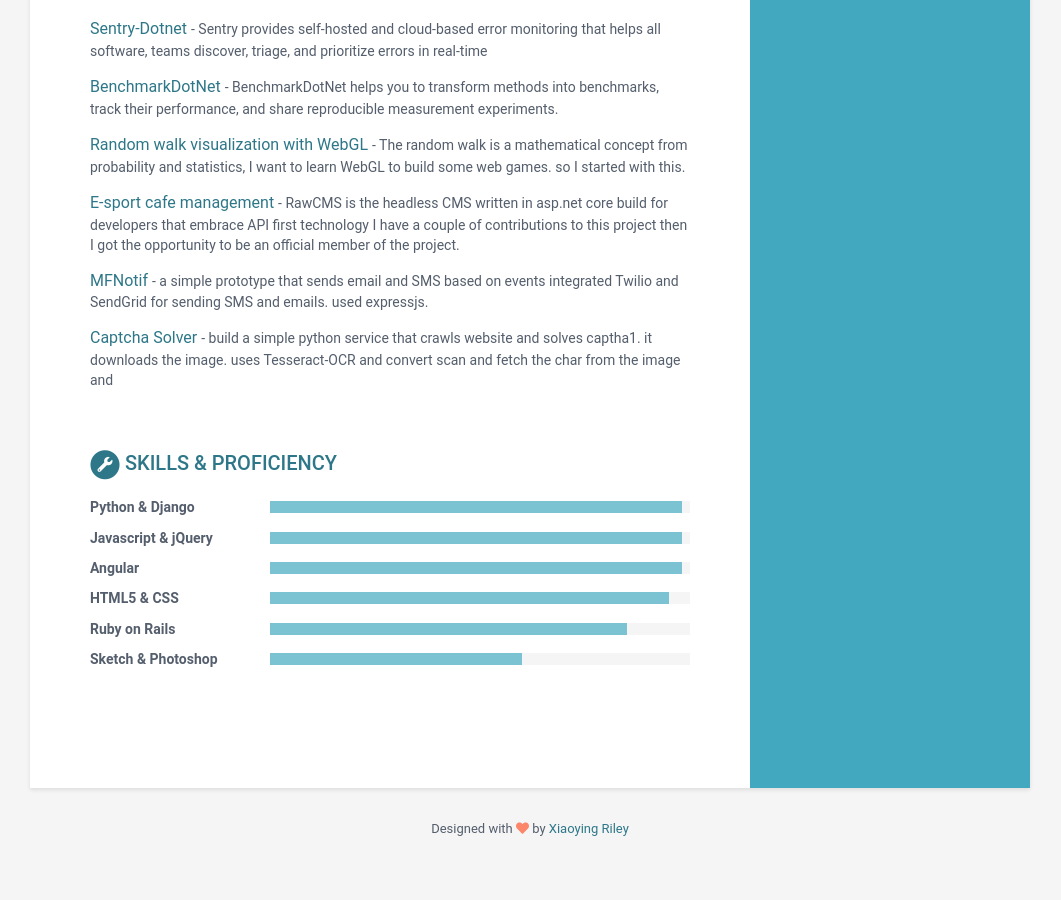
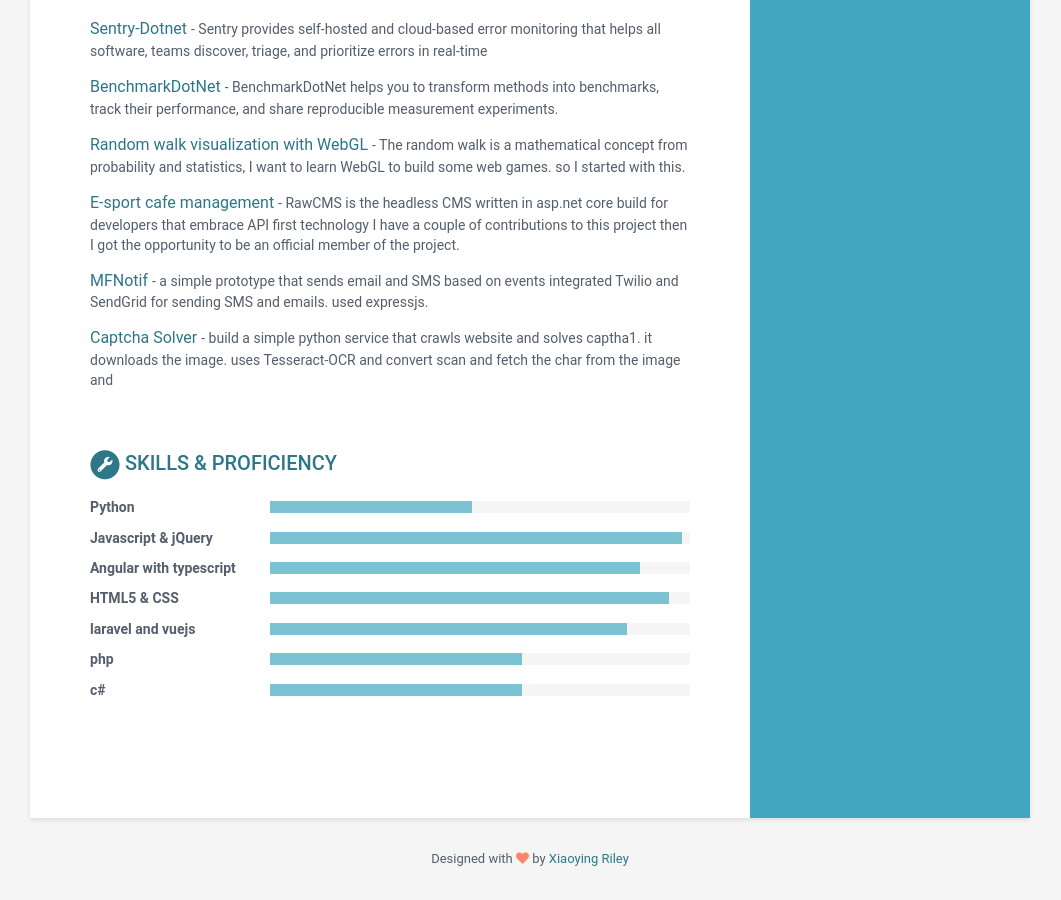
Before and after one commit to chan18/chandrakanth, a Jekyll site: the page built from index.html, in a window 1280 px wide and 900 px high, scrolled down 1337 px. Shown: the whole window, without its empty margins (110-1171 px from the left). Built offline with Jekyll 4.4.1, drawn with Linux system fonts in a browser that asks for light colours; before the commit the page ends 2206 px from its top, so only the background shows below that.

Commit message:
added my skills

```diff
--- a/_data/data.yml
+++ b/_data/data.yml
@@ -116,22 +116,25 @@
     title: Skills &amp; Proficiency
 
     toolset:
-      - name: Python & Django
-        level: 98%
+      - name: Python
+        level: 48%
 
       - name: Javascript & jQuery
         level: 98%
 
-      - name: Angular
-        level: 98%
+      - name: Angular with typescript
+        level: 88%
 
       - name: HTML5 & CSS
         level: 95%
 
-      - name: Ruby on Rails
+      - name: laravel and vuejs
         level: 85%
 
-      - name: Sketch & Photoshop
+      - name: php
+        level: 60%
+
+      - name: c#
         level: 60%
 
 footer: >
```
